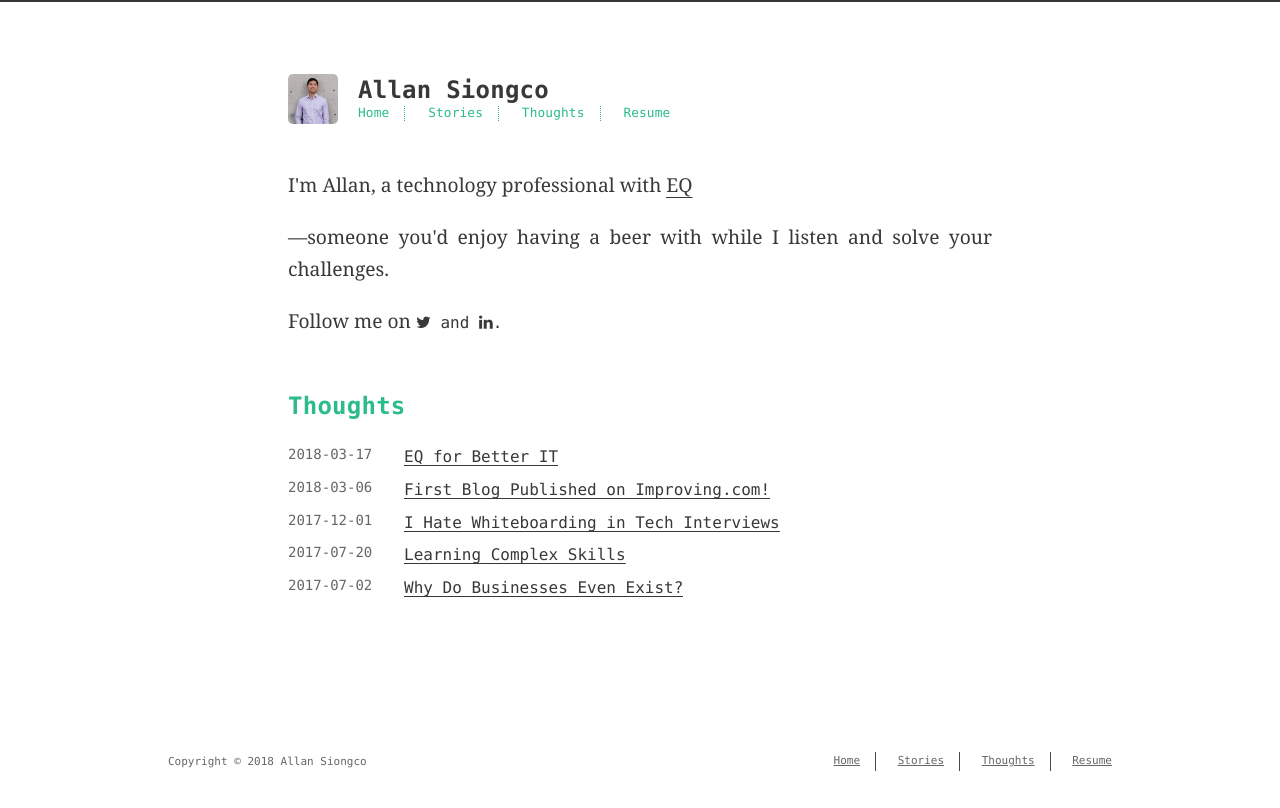
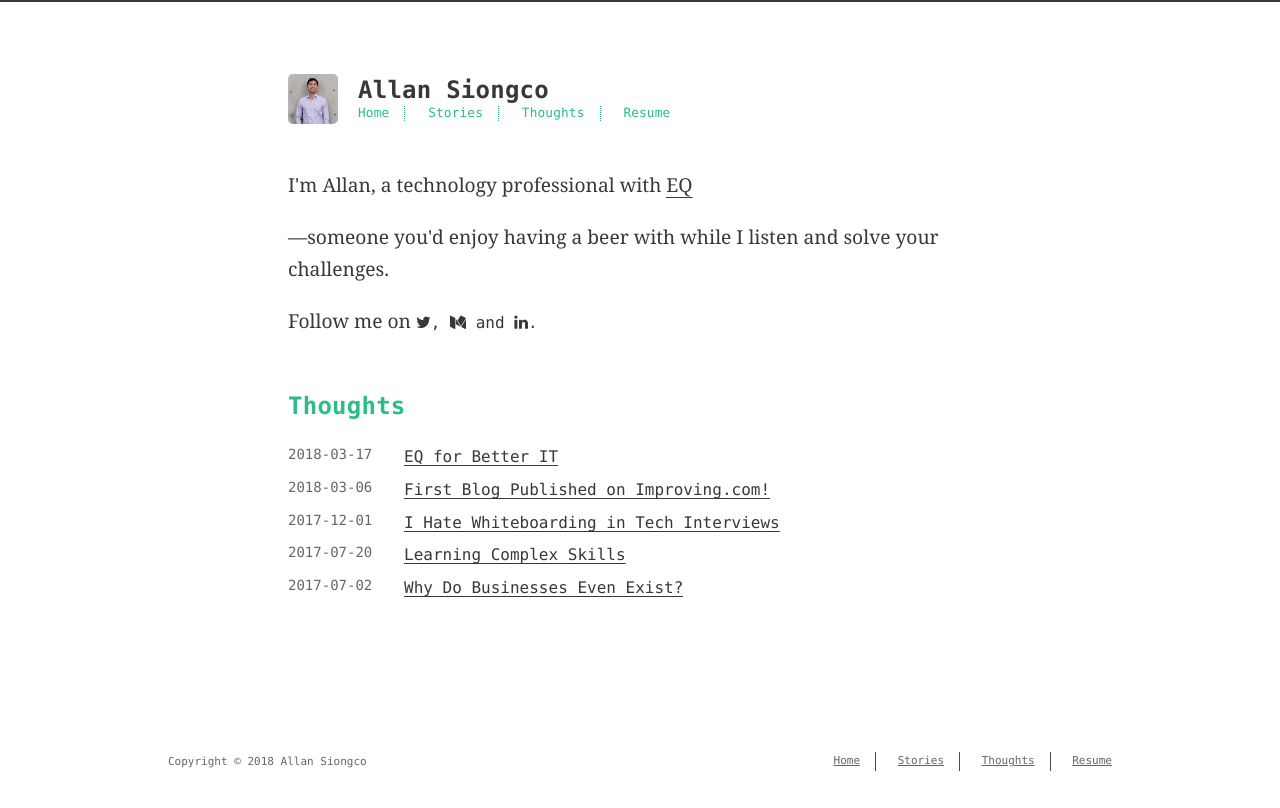
Before and after one commit to arfs/arfs.github.io, a plain HTML site: page index.html in a window 1280 px wide. Drawn offline with Linux system fonts and the light colour scheme.

Commit message:
Site updated: 2018-03-20 22:12:18

```diff
--- a/css/style.css
+++ b/css/style.css
@@ -549,11 +549,11 @@ body {
     margin-bottom: 2rem;
   }
 }
-@media (min-width: 480px) {
-  p {
-    text-align: justify;
-  }
-}
+/*
+@media (min-width: 480px)
+  p
+    text-align: justify
+*/
 #header {
   max-width: 59rem;
   width: 100%;
--- a/index.html
+++ b/index.html
@@ -96,7 +96,9 @@
       Follow me on
       <ul id="socialinfo">
 
-          <li><a class="icon" target="_blank" href="https://twitter.com/fliptight"><i class="fa fa-twitter"></i></a></li>
+          <li><a class="icon" target="_blank" href="https://twitter.com/fliptight/"><i class="fa fa-twitter"></i></a></li>
+
+          <li><a class="icon" target="_blank" href="https://medium.com/@arfs/"><i class="fa fa-medium"></i></a></li>
 
           <li><a class="icon" target="_blank" href="https://www.linkedin.com/in/allan-siongco-9995a09/"><i class="fa fa-linkedin"></i></a></li>
 
```
